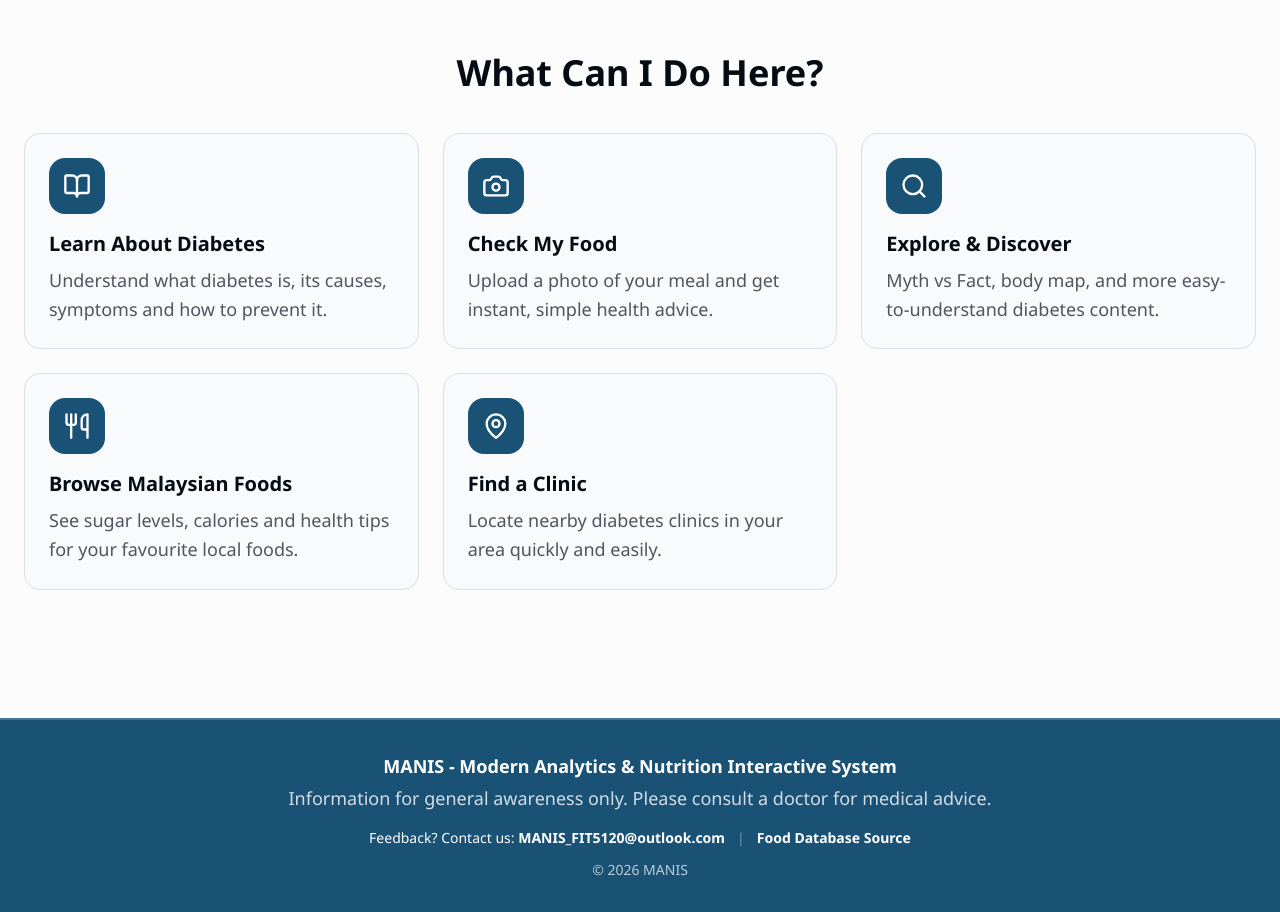
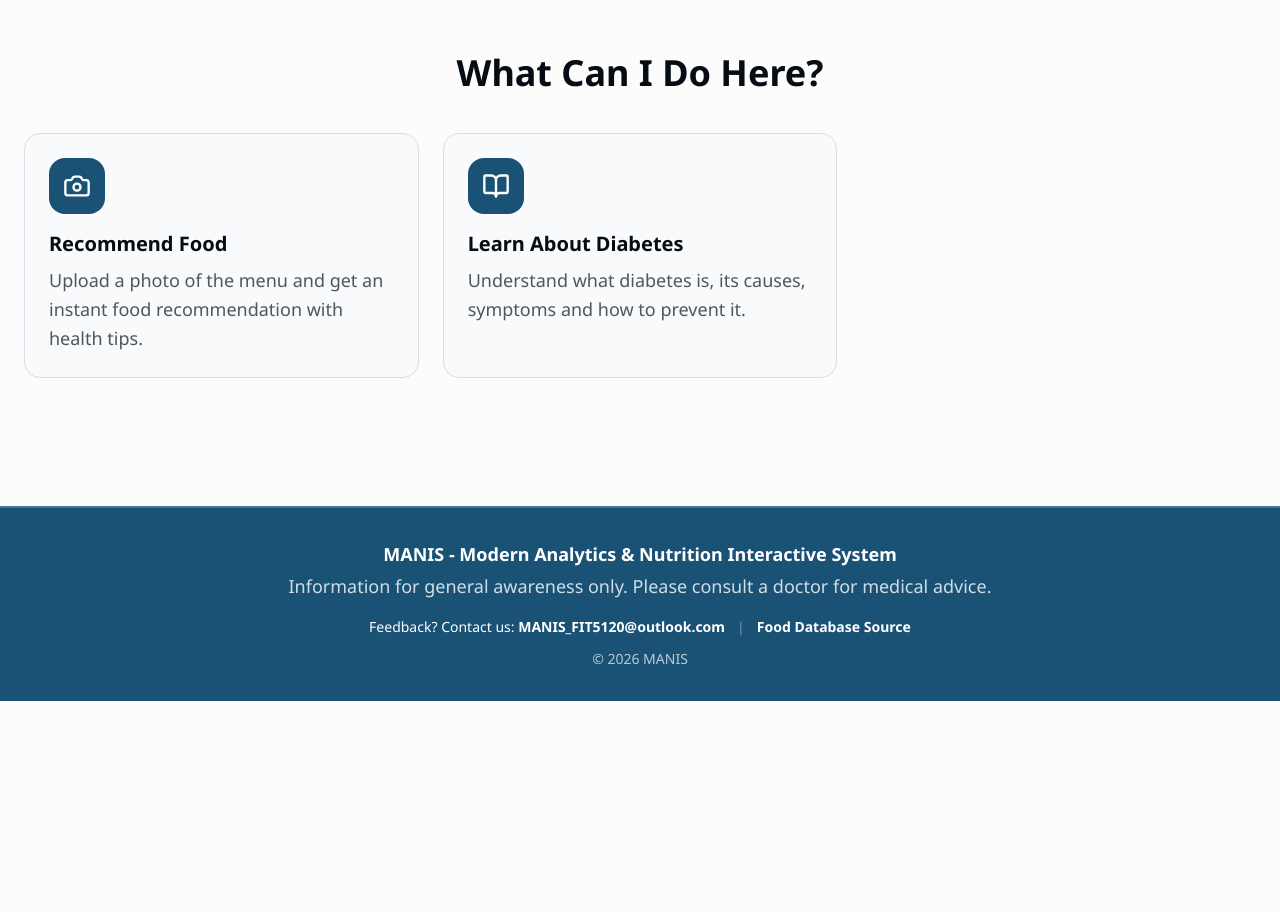
Before and after one commit to Alvancho88/manis, a Next.js app: page / in a window 1280 px wide. Shown: the part 2080-2992 px from the top of the page. After the commit the page ends 2781 px from the top, so only its background shows below. Built offline with nearby package versions, Linux system fonts and the light colour scheme.

Commit message:
small_changes_2

```diff
--- a/app/page.tsx
+++ b/app/page.tsx
@@ -34,40 +34,41 @@ const content = {
     features_title: "What Can I Do Here?",
     features: [
       {
+        href: "/recommendation",
+        icon: Camera,
+        color: "bg-primary",
+        title: "Recommend Food",
+        desc: "Upload a photo of the menu and get an instant food recommendation with health tips.",
+      },
+      {
         href: "/overview",
         icon: BookOpen,
         color: "bg-primary",
         title: "Learn About Diabetes",
         desc: "Understand what diabetes is, its causes, symptoms and how to prevent it.",
       },
-      {
-        href: "/recommendation",
-        icon: Camera,
-        color: "bg-primary",
-        title: "Check My Food",
-        desc: "Upload a photo of your meal and get instant, simple health advice.",
-      },
-      {
-        href: "/explore",
-        icon: Search,
-        color: "bg-primary",
-        title: "Explore & Discover",
-        desc: "Myth vs Fact, body map, and more easy-to-understand diabetes content.",
-      },
-      {
-        href: "/food",
-        icon: Utensils,
-        color: "bg-primary",
-        title: "Browse Malaysian Foods",
-        desc: "See sugar levels, calories and health tips for your favourite local foods.",
-      },
-      {
-        href: "/healthcare",
-        icon: MapPin,
-        color: "bg-primary",
-        title: "Find a Clinic",
-        desc: "Locate nearby diabetes clinics in your area quickly and easily.",
-      },
+
+      // {
+      //   href: "/explore",
+      //   icon: Search,
+      //   color: "bg-primary",
+      //   title: "Explore & Discover",
+      //   desc: "Myth vs Fact, body map, and more easy-to-understand diabetes content.",
+      // },
+      // {
+      //   href: "/food",
+      //   icon: Utensils,
+      //   color: "bg-primary",
+      //   title: "Browse Malaysian Foods",
+      //   desc: "See sugar levels, calories and health tips for your favourite local foods.",
+      // },
+      // {
+      //   href: "/healthcare",
+      //   icon: MapPin,
+      //   color: "bg-primary",
+      //   title: "Find a Clinic",
+      //   desc: "Locate nearby diabetes clinics in your area quickly and easily.",
+      // },
     ],
     warning_title: "Important Notice",
     warning_text: "This website provides general health information only. It is not a substitute for professional medical advice. Please see a doctor for diagnosis and treatment.",
--- a/app/recommendation/page.tsx
+++ b/app/recommendation/page.tsx
@@ -14,12 +14,12 @@ type LangCode = "en" | "ms" | "zh"
 const content = {
   en: {
     page_title: "Food Check & Recommendation",
-    page_subtitle: "Upload a photo of your meal and get personalized health advice.",
+    page_subtitle: "Upload a photo of your menu and get instant food recommendation and health tips",
     guide_title: "How to Take a Good Photo",
     guide_steps: [
-      { icon: "camera", text: "Hold your phone steady above the food" },
+      { icon: "camera", text: "Hold your phone steady above the menu" },
       { icon: "light", text: "Make sure there is good lighting" },
-      { icon: "split", text: "If there is too much menu items in one photo, take it separately" },
+      { icon: "food", text: "If there is too much menu items in one photo, take it separately" },
       { icon: "clear", text: "Ensure the text is clearly visible" },
     ],
     upload_title: "Upload or Take Photo",
```
